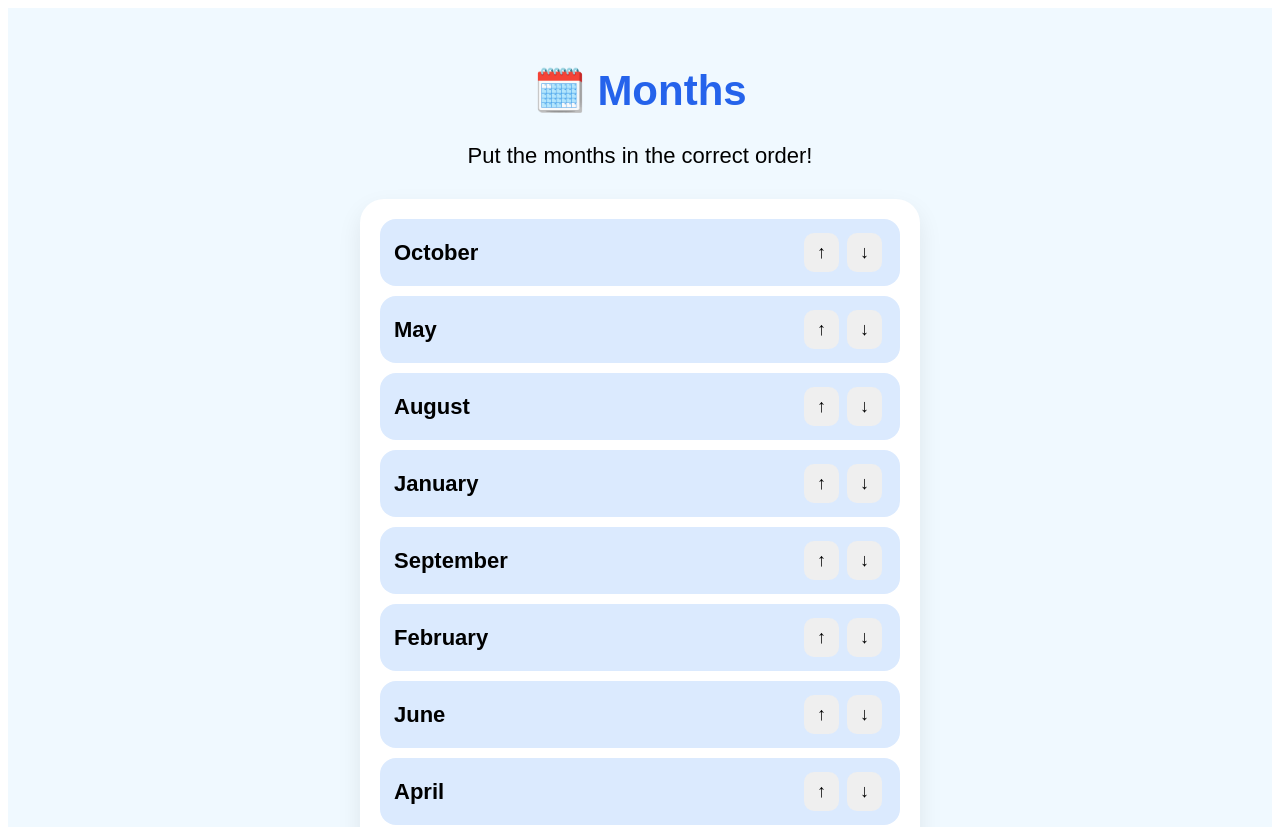
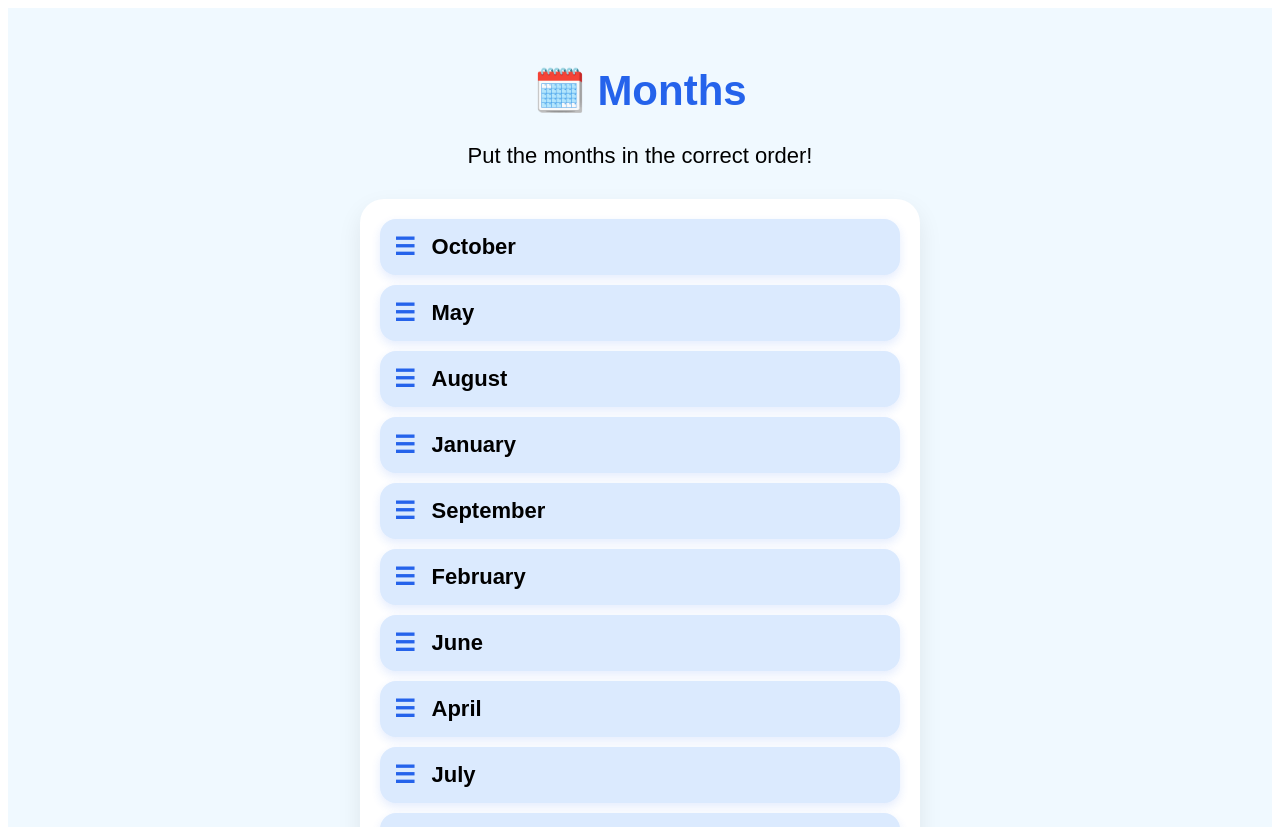
Before and after one commit to ossthun/kids, a Next.js app: page /months in a window 1280 px wide. Shown: the top 827 px of the page. Built offline with nearby package versions, Linux system fonts and the light colour scheme.

Commit message:
Implement drag-and-drop functionality for months

```diff
--- a/pages/months.js
+++ b/pages/months.js
@@ -9,27 +9,40 @@ export default function MonthsPage() {
   const [language, setLanguage] = useState("en");
   const [months, setMonths] = useState([]);
   const [message, setMessage] = useState("");
+  const [draggedIndex, setDraggedIndex] = useState(null);
 
   useEffect(() => {
-    const lang = getLanguage();
-    setLanguage(lang);
-    setMonths(shuffle(translations[lang].monthNames));
+    const detectedLanguage = getLanguage();
+    const safeLanguage = translations[detectedLanguage] ? detectedLanguage : "en";
+    const safeMonths =
+      translations[safeLanguage].monthNames || translations.en.monthNames;
+
+    setLanguage(safeLanguage);
+    setMonths(shuffle(safeMonths));
   }, []);
 
-  const t = translations[language];
+  const t = translations[language] || translations.en;
 
-  const moveUp = (index) => {
-    if (index === 0) return;
-    const updated = [...months];
-    [updated[index - 1], updated[index]] = [updated[index], updated[index - 1]];
-    setMonths(updated);
+  const handleDragStart = (index) => {
+    setDraggedIndex(index);
   };
 
-  const moveDown = (index) => {
-    if (index === months.length - 1) return;
+  const handleDragOver = (event) => {
+    event.preventDefault();
+  };
+
+  const handleDrop = (dropIndex) => {
+    if (draggedIndex === null || draggedIndex === dropIndex) return;
+
     const updated = [...months];
-    [updated[index], updated[index + 1]] = [updated[index + 1], updated[index]];
+    const draggedItem = updated[draggedIndex];
+
+    updated.splice(draggedIndex, 1);
+    updated.splice(dropIndex, 0, draggedItem);
+
     setMonths(updated);
+    setDraggedIndex(null);
+    setMessage("");
   };
 
   const checkAnswer = () => {
@@ -40,24 +53,39 @@ export default function MonthsPage() {
   return (
     <main style={styles.page}>
       <h1 style={styles.title}>{t.monthsTitle}</h1>
-      <p style={styles.subtitle}>{t.monthsSubtitle}</p>
+
+      <p style={styles.subtitle}>
+        {t.monthsSubtitle}
+      </p>
 
       <div style={styles.card}>
         {months.map((month, index) => (
-          <div key={month} style={styles.row}>
+          <div
+            key={month}
+            draggable
+            onDragStart={() => handleDragStart(index)}
+            onDragOver={handleDragOver}
+            onDrop={() => handleDrop(index)}
+            style={{
+              ...styles.row,
+              opacity: draggedIndex === index ? 0.5 : 1
+            }}
+          >
+            <span style={styles.dragHandle}>☰</span>
             <span style={styles.month}>{month}</span>
-            <div>
-              <button onClick={() => moveUp(index)} style={styles.smallButton}>↑</button>
-              <button onClick={() => moveDown(index)} style={styles.smallButton}>↓</button>
-            </div>
           </div>
         ))}
       </div>
 
-      <button onClick={checkAnswer} style={styles.checkButton}>{t.check}</button>
+      <button onClick={checkAnswer} style={styles.checkButton}>
+        {t.check}
+      </button>
+
       <p style={styles.message}>{message}</p>
 
-      <a href="/" style={styles.backLink}>{t.backHome}</a>
+      <a href="/" style={styles.backLink}>
+        {t.backHome}
+      </a>
     </main>
   );
 }
@@ -87,24 +115,24 @@ const styles = {
   },
   row: {
     display: "flex",
-    justifyContent: "space-between",
     alignItems: "center",
+    gap: "16px",
     padding: "14px",
     marginBottom: "10px",
     background: "#dbeafe",
-    borderRadius: "16px"
+    borderRadius: "16px",
+    cursor: "grab",
+    userSelect: "none",
+    boxShadow: "0 4px 10px rgba(37,99,235,0.12)"
+  },
+  dragHandle: {
+    fontSize: "24px",
+    color: "#2563eb",
+    fontWeight: "bold"
   },
   month: {
     fontSize: "22px",
     fontWeight: "bold"
-  },
-  smallButton: {
-    margin: "0 4px",
-    padding: "9px 13px",
-    fontSize: "18px",
-    border: "none",
-    borderRadius: "10px",
-    cursor: "pointer"
   },
   checkButton: {
     marginTop: "20px",
```
